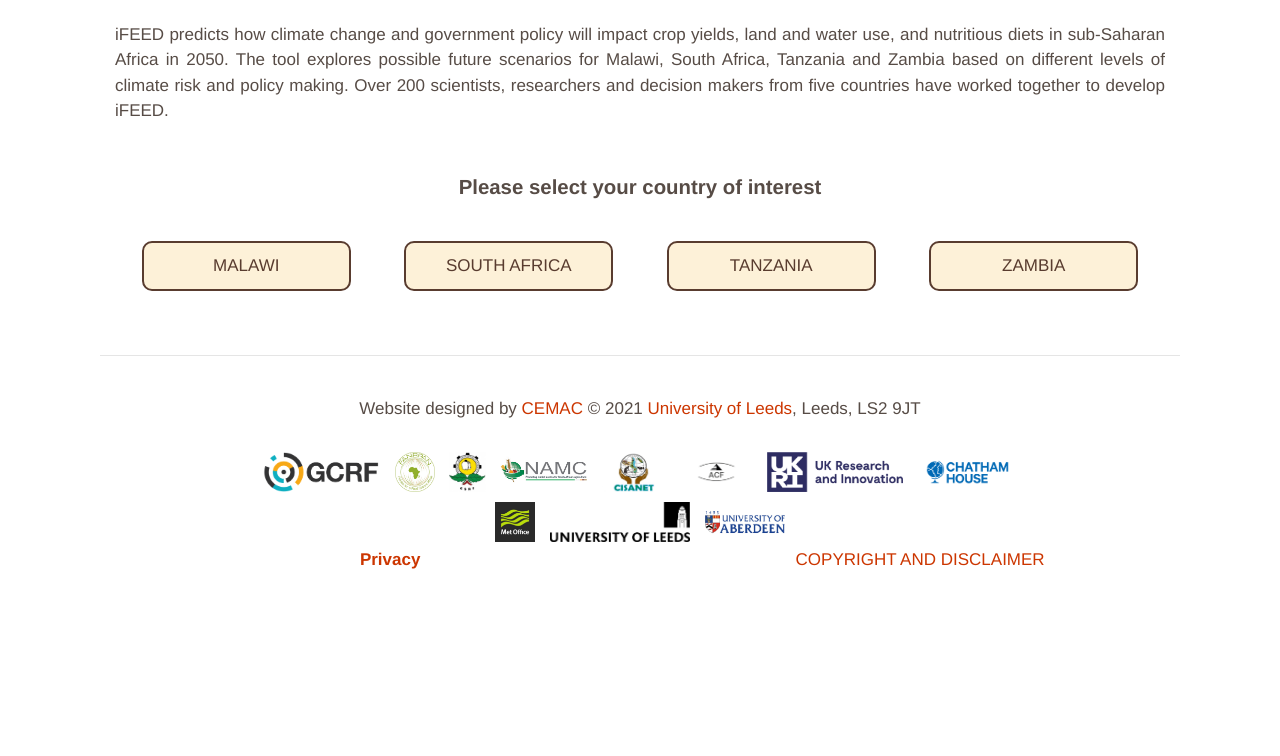
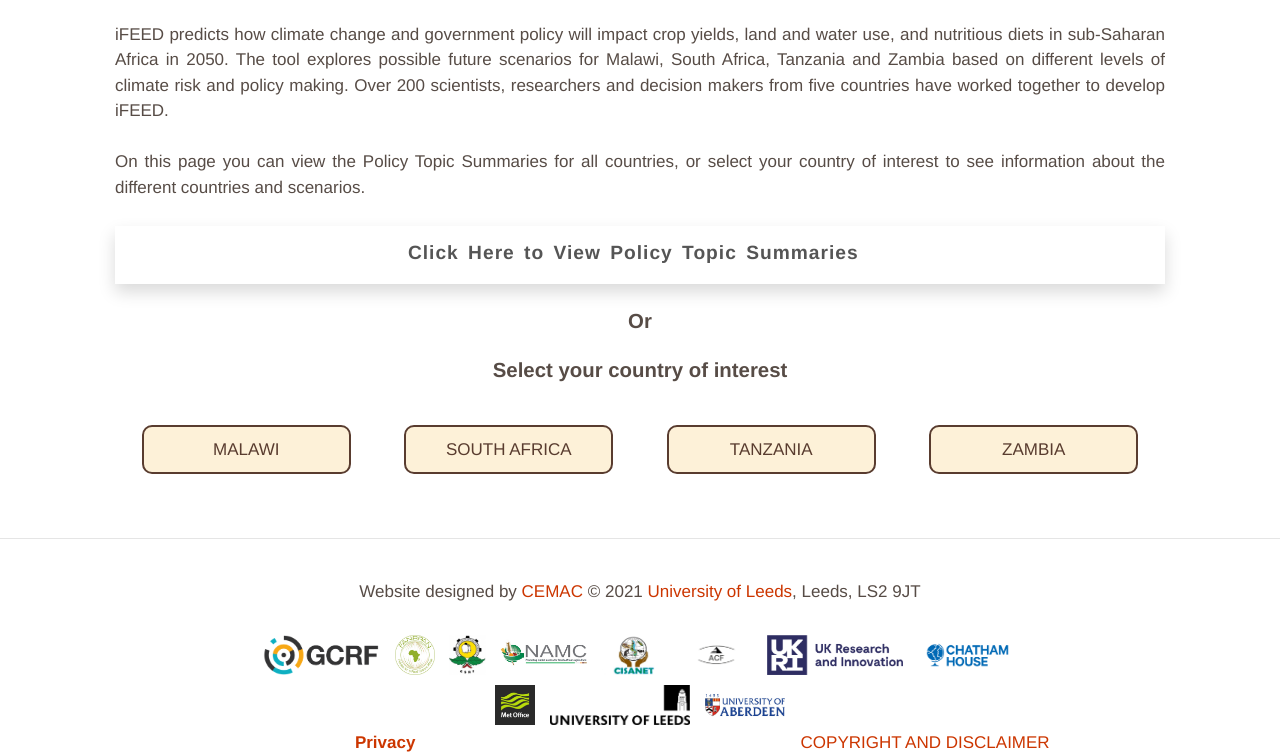
Before and after one commit to cemac/iFEED_Prototype, a Flask app: page /countries in a window 1280 px wide. Shown: the part 457-1213 px from the top of the page. Before the commit the page ends 1026 px from the top, so only its background shows below. Run offline with Flask 3, Linux system fonts and the light colour scheme; a user stored in the database is signed in; parts of the project's set-up code (start-up, migrations or seed data) failed here and were passed over; some libraries are stand-ins or nearby versions.

Commit message:
* Address issue #37 * Made tweaks to main iFEED results page such that Policy Topic Summaries are at top of page and Further Reading panel is collapsible. * Requested changes to document names on calibrated page made * Changed arrows on green scenario diagram as requested by SJ

```diff
--- a/Applications/DashApp/dataviz.py
+++ b/Applications/DashApp/dataviz.py
@@ -114,7 +114,7 @@
 
     weights = np.cos(np.deg2rad(da.lat))
     if field == "yield" or field == "biomass":
-        weighted = da.weighted(weights).sum(("lon","lat"), skipna=True)
+        weighted = da.weighted(weights).mean(("lon","lat"), skipna=True)
     else:
         weighted = da.weighted(weights).mean(("lon","lat"), skipna=True)
 
@@ -252,7 +252,7 @@
     fig.add_trace(
         go.Box(
             y=dfbox1.to_numpy().flatten(),
-            name=list(dfbox1.columns)[10],
+            name=int(list(dfbox1.columns)[10]),
             boxpoints=False,
             line=dict(
                 color='firebrick'),
--- a/Applications/FlaskApp/templates/bycountry.html.j2
+++ b/Applications/FlaskApp/templates/bycountry.html.j2
@@ -3,8 +3,29 @@
 {% block body %}
 
 <div class="grdcol col-12" style="text-align: justify;">
-  <p>iFEED predicts how climate change and government policy will impact crop yields, land and water use, and nutritious diets in sub-Saharan Africa in 2050. The tool explores possible future scenarios for Malawi, South Africa, Tanzania and Zambia based on different levels of climate risk and policy making. Over 200 scientists, researchers and decision makers from five countries have worked together to develop iFEED.</p>
-  <p><center><h3 style="font-weight: bold;"> Please select your country of interest </h3></center></p>
+  <p>iFEED predicts how climate change and government policy will impact crop yields, land and water use, and nutritious diets in sub-Saharan Africa in 2050. The tool explores possible future scenarios for Malawi, South Africa, Tanzania and Zambia based on different levels of climate risk and policy making. Over 200 scientists, researchers and decision makers from five countries have worked together to develop iFEED.<br><br>On this page you can view the Policy Topic Summaries for all countries, or select your country of interest to see information about the different countries and scenarios.</p>
+
+  <div class="homecol col-12 shadow panel-group" id="PolSummaries" role="tablist" aria-multiselectable="true" style="padding: 0">
+    <div class="panel panel-default">
+      <div class="panel-heading" role="tab" id="headingPolicy" style="padding: 0px 30px">
+        <h4 class="panel-title">
+          <a role="button" data-toggle="collapse" data-parent="#PolSummaries" href="#collapsePolicy" aria-expanded="true" aria-controls="collapsePolicy">
+            <center><h3 style="font-weight: bold;">Click Here to View Policy Topic Summaries</h3></center>
+          </a>
+        </h4>
+      </div>
+      <div id="collapsePolicy" class="panel-collapse collapse" role="tabpanel" aria-labelledby="headingPolicy">
+        <div id="PolicyLinks" class="panel-body" style="background-color: #fff5e3; padding: 30px" >
+          <a href='/static/data/docs/Policy_Topic_Summaries/iFEED_Policy_Topic_Summary-Agri_Resistance_pdf.pdf' target='_blank'>Agricultural Resilience Under Climate Risks</a><br>
+          <a href='/static/data/docs/Policy_Topic_Summaries/iFEED_Policy_Topic_Summary-Commercialisation_pdf.pdf' target='_blank'>Agricultural Commercialisation In The Context Of Climate Risks</a><br>
+          <a href='/static/data/docs/Policy_Topic_Summaries/iFEED_Policy_Topic_Summary-Land_pdf.pdf' target='_blank'>Agricultural Land In The Context Of Climate Risks</a><br>
+          <a href='/static/data/docs/Policy_Topic_Summaries/iFEED_Policy_Topic_Summary-Nutrition_pdf.pdf' target='_blank'>Nutrition Security In The Context Of Climate Risks</a>
+        </div>
+      </div>
+    </div>
+  </div>
+
+  <p><center><h3 style="font-weight: bold;">Or<br><br>Select your country of interest </h3></center></p>
   <div class="btn-group row" style="width:100%">
     <label class="btn-container col-sm-3 col-6" style="width: 15%" id="MWIradbutton">
       <input type="radio" name="radio">
@@ -82,10 +103,42 @@
     </div>
   </div>
   <br><br>
-  <div id="furtherReading" class="homecol col-12 shadow" style="background-color: #fff5e3">
+  <div class="homecol col-12 shadow panel-group" id="accordion" role="tablist" aria-multiselectable="true" style="padding: 0">
+    <div class="panel panel-default">
+      <div class="panel-heading" role="tab" id="furtherReadHeading" style="padding: 0px 30px">
+        <h4 class="panel-title">
+          <a role="button" data-toggle="collapse" data-parent="#accordion" href="#collapseOne" aria-expanded="true" aria-controls="collapseOne">
+            Further Reading
+          </a>
+        </h4>
+      </div>
+      <div id="collapseOne" class="panel-collapse collapse" role="tabpanel" aria-labelledby="headingOne">
+        <div id="furtherReadingSpec" class="panel-body" style="background-color: #fff5e3; padding: 30px" >
+        </div>
+      </div>
+    </div>
+  </div>
+</div>
+<!--<div id="furtherReading" class="homecol col-12 shadow" style="background-color: #fff5e3">
     <p><h2 style='font-weight: bold; text-align: center;'>Further Reading</h2></p>
     <p id="furtherReadingSpec"></p>
-</div>
+</div>-->
+
+<script type="text/javascript">
+
+  jQuery( document ).ready(function( $ ){
+
+    $('.panel-collapse').on('show.bs.collapse', function () {
+      $(this).siblings('.panel-heading').addClass('active');
+    });
+
+    $('.panel-collapse').on('hide.bs.collapse', function () {
+      $(this).siblings('.panel-heading').removeClass('active');
+    });
+
+  });
+
+</script>
 
 <script type="text/javascript" language="javascript">
 
--- a/Applications/FlaskApp/templates/calibrated.html.j2
+++ b/Applications/FlaskApp/templates/calibrated.html.j2
@@ -5,9 +5,9 @@
 <p>
   <a href='/static/data/docs/Calibrated_Statements/iFEED_Calibrated_Statements-Climate_Extremes_Summary_pdf.pdf' target='_blank'>Climate change extremes summary</a> <!--iFEED-calibrated-statements-climate-extremes-summary_pdf.pdf -->
   <br>
-  <a href='/static/data/docs/Calibrated_Statements/iFEED_Calibrated_Statements-Climate_Extremes_EP_pdf.pdf' target='_blank'>Climate change extremes - part 1</a> <!-- iFEED-calibrated-statements-climate-extremes_EP_pdf.pdf -->
+  <a href='/static/data/docs/Calibrated_Statements/iFEED_Calibrated_Statements-Climate_Extremes_EP_pdf.pdf' target='_blank'>Climate change extremes part 1: (temperature and rainfall extremes)</a> <!-- iFEED-calibrated-statements-climate-extremes_EP_pdf.pdf -->
   <br>
-  <a href='/static/data/docs/Calibrated_Statements/iFEED_Calibrated_Statements-Climate_Extremes_SC_pdf.pdf' target='_blank'>Climate change extremes - part 2</a> <!-- iFEED-calibrated-statements-climate-extremes_SC_pdf.pdf -->
+  <a href='/static/data/docs/Calibrated_Statements/iFEED_Calibrated_Statements-Climate_Extremes_SC_pdf.pdf' target='_blank'>Climate change extremes part 2: (rainfall amount and duration change, soil erosion, cassava toxicity)</a> <!-- iFEED-calibrated-statements-climate-extremes_SC_pdf.pdf -->
   <br>
   <a href='/static/data/docs/Calibrated_Statements/iFEED_Calibrated_Statements-Climate_Impacts_pdf.pdf' target='_blank'>Climate change impacts and adaptation</a> <!-- iFEED-calibrated-statements-climate-impacts_pdf.pdf -->
   <br>
--- a/Applications/FlaskApp/templates/includes/_header.html.j2
+++ b/Applications/FlaskApp/templates/includes/_header.html.j2
@@ -31,7 +31,7 @@
         {% endif %}
           <a href="/" aria-current="page">Home</a>
         </li>
-        {% if request.url_rule.endpoint == "main_bp.countries" %}
+        {% if ( request.url_rule.endpoint == "main_bp.countries" or request.url_rule.endpoint == "main_bp.CountryQuad" )%}
         <li class="menu-item menu-item-type-post_type menu-item-object-page current-menu-item page_item page-item-1216 current_page_item menu-item-1098">
         {% else %}
         <li class="menu-item menu-item-type-post_type menu-item-object-page menu-item-1098">
--- a/Applications/FlaskApp/templates/layout.html.j2
+++ b/Applications/FlaskApp/templates/layout.html.j2
@@ -42,11 +42,10 @@
   <link rel="stylesheet" href="https://unpkg.com/leaflet@1.6.0/dist/leaflet.css" integrity="sha512-xwE/Az9zrjBIphAcBb3F6JVqxf46+CDLwfLMHloNu6KEQCAWi6HcDUbeOfBIptF7tcCzusKFjFw2yuvEpDL9wQ==" crossorigin="" />
 
 
-  <script src="https://cdnjs.cloudflare.com/ajax/libs/vue/2.5.13/vue.min.js"></script>
-  <!--<script src="{{url_for('static',filename='js/menu.min.js')}}" id='jquery-ui-menu-js'></script>
-  <script src="https://code.jquery.com/jquery-3.5.1.slim.min.js"></script>
-  <script src="https://cdn.jsdelivr.net/npm/popper.js@1.12.9/dist/umd/popper.min.js" integrity="sha384-ApNbgh9B+Y1QKtv3Rn7W3mgPxhU9K/ScQsAP7hUibX39j7fakFPskvXusvfa0b4Q" crossorigin="anonymous"></script>
-  <script src="https://cdn.jsdelivr.net/npm/bootstrap@4.6.0/dist/js/bootstrap.bundle.min.js"></script>-->
+  <script src="https://cdn.jsdelivr.net/npm/jquery@3.5.1/dist/jquery.slim.min.js"></script>
+  <script src="https://cdn.jsdelivr.net/npm/vue@2.5.13/dist/vue.js"></script>
+  <script src="https://cdn.jsdelivr.net/npm/popper.js@1.16.1/dist/umd/popper.min.js"></script>
+  <script src="https://cdn.jsdelivr.net/npm/bootstrap@4.6.1/dist/js/bootstrap.min.js"></script>
 
   {% block styles %}{% endblock %}
 </head>
@@ -62,10 +61,6 @@
     {% block body %}{% endblock %}
   </div>
   {% include 'includes/_footer.html.j2' %}
-  <script src="https://cdn.jsdelivr.net/npm/jquery@3.5.1/dist/jquery.slim.min.js"></script>
-  <!--<script src="https://cdn.jsdelivr.net/npm/vue@2.5.13/dist/vue.js"></script>-->
-  <script src="https://cdn.jsdelivr.net/npm/popper.js@1.16.1/dist/umd/popper.min.js"></script>
-  <script src="https://cdn.jsdelivr.net/npm/bootstrap@4.6.1/dist/js/bootstrap.min.js"></script>
   <script src="{{url_for('static',filename='js/main.min.js')}}" id='generate-main-js'></script>
   <script src="{{url_for('static',filename='js/menu.min.js')}}" id='jquery-ui-menu-js'></script>
   {% block scripts %}{% endblock %}
--- a/Applications/FlaskApp/templates/scenarios.html.j2
+++ b/Applications/FlaskApp/templates/scenarios.html.j2
@@ -92,8 +92,8 @@
                 <tspan x="30" dy="17">Security</tspan>
               </text>
             </g>
-            <line x1="165" x2="230" y1="100" y2="100" stroke-width="2" stroke="#443c3d" stroke-dasharray="2,1" marker-end="url(#rarrow)"/>
-            <line x1="465" x2="530" y1="100" y2="100" stroke-width="2" stroke="#443c3d" stroke-dasharray="2,1" marker-end="url(#rarrow)"/>
+            <line x1="165" x2="230" y1="100" y2="100" stroke-width="2" stroke="#443c3d" stroke-dasharray="2,1" marker-start="url(#larrow)"/>
+            <line x1="465" x2="530" y1="100" y2="100" stroke-width="2" stroke="#443c3d" stroke-dasharray="2,1" marker-start="url(#larrow)"/>
             <!--<line x1="600" x2="600" y1="148" y2="198" stroke-width="2" stroke="#443c3d" stroke-dasharray="2,1" marker-start="url(#uarrow)"/>-->
             <line x1="85" x2="85" y1="148" y2="198" stroke-width="2" stroke="#443c3d" stroke-dasharray="2,1" marker-start="url(#uarrow)"/>
             <line x1="200" x2="230" y1="220" y2="220" stroke-width="2" stroke="#443c3d" stroke-dasharray="2,1" marker-end="url(#rarrow)"/>
@@ -167,7 +167,7 @@
 <div class="btn-group row" style="width:75%;">
   <a class="btn-container col-6" id="dataexplink" target="_blank" >
     <div class="genbutton" style="font-weight: bold">
-      Explore Modelling Data for This Scenario
+      Explore crop model data for this climate scenario
     </div>
   </a>
   <a class="btn-container col-6" id="calibrated" href='/calibrated'>
--- a/Applications/static/styles/stylev1.css
+++ b/Applications/static/styles/stylev1.css
@@ -660,9 +660,9 @@
   flex-direction: column;
 }
 
-.panel-heading {
+/*.panel-heading {
   display: inline-block;
-}
+}*/
 
 .card {
   border: 0 !important;
@@ -845,13 +845,33 @@
     display: flex !important;
   }
 }
-/*@media only screen and (max-width: 500px) {
-  #rightlabel {
-    display: none;
-  }
+
+.panel-heading {
+  padding: 0;
+	border:0;
 }
-@media only screen and (min-width: 500px) {
-  #climateScale {
-    display: inline-flex;
-  }
-}*/
+.panel-title>a, .panel-title>a:active{
+	display:block;
+	padding:15px;
+  color:#555;
+  font-size:16px;
+  font-weight:bold;
+	text-transform:uppercase;
+	letter-spacing:1px;
+  word-spacing:3px;
+	text-decoration:none;
+}
+.panel-title {
+  margin: 0px;
+}
+.panel-heading  a:before {
+   font-family: 'FontAwesome';
+   content: "\f078";
+   float: right;
+   transition: all 0.5s;
+}
+.panel-heading.active a:before {
+	-webkit-transform: rotate(180deg);
+	-moz-transform: rotate(180deg);
+	transform: rotate(180deg);
+}
```
Also changed, not shown: Applications/DashApp/axisdicts.py (+5 -7 lines), Applications/FlaskApp/templates/quadrant.html.j2 (deleted, +0 -9 lines).
